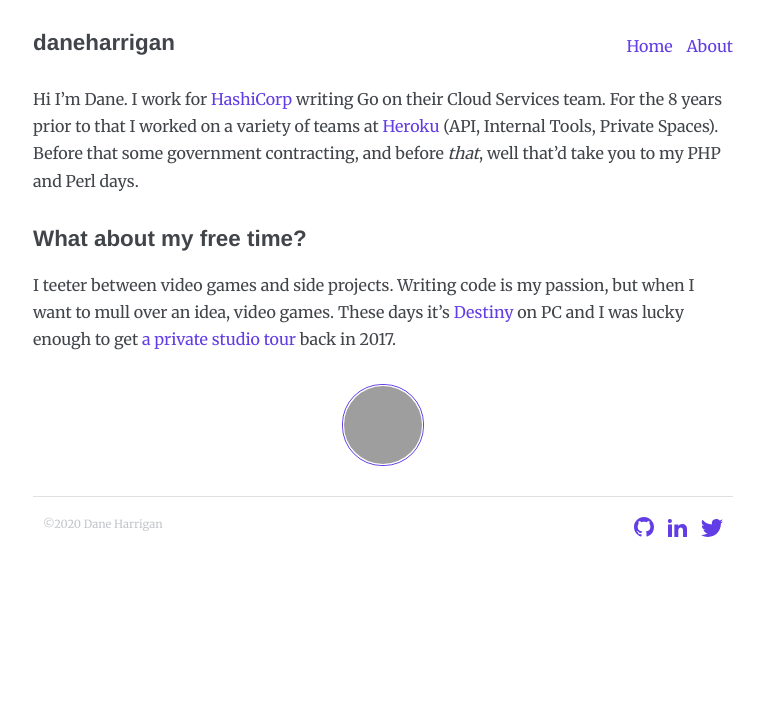
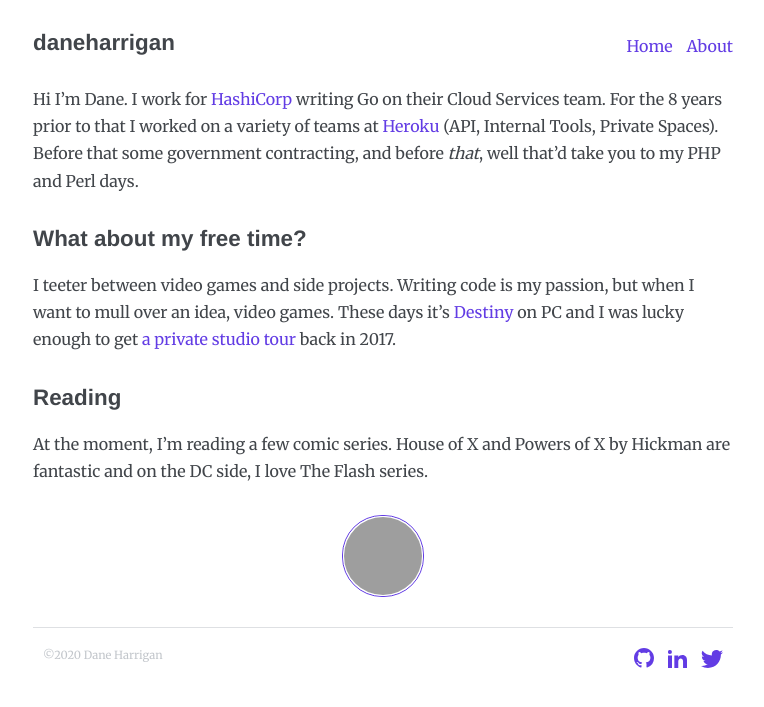
Before and after one commit to daneharrigan/daneharrigan.github.io, a Jekyll site: the page built from about.md, in a window 1280 px wide, cut to the strip 0-707 px from the top of the page. Shown: the whole strip, without its empty margins (257-1021 px from the left). Built offline with Jekyll 4.4.1, drawn with Linux system fonts in a browser that asks for light colours; grey boxes are pictures that could not be loaded.

Commit message:
Add comics I'm reading

```diff
--- a/about.md
+++ b/about.md
@@ -14,6 +14,11 @@ I teeter between video games and side projects. Writing code is my passion, but
 when I want to mull over an idea, video games. These days it's [Destiny][3] on
 PC and I was lucky enough to get [a private studio tour][4] back in 2017.
 
+## Reading
+
+At the moment, I'm reading a few comic series. House of X and Powers of X by
+Hickman are fantastic and on the DC side, I love The Flash series.
+
 [1]: https://hashicorp.com
 [2]: https://heroku.com
 [3]: https://www.bungie.net/7/en/Destiny/Shadowkeep
```
